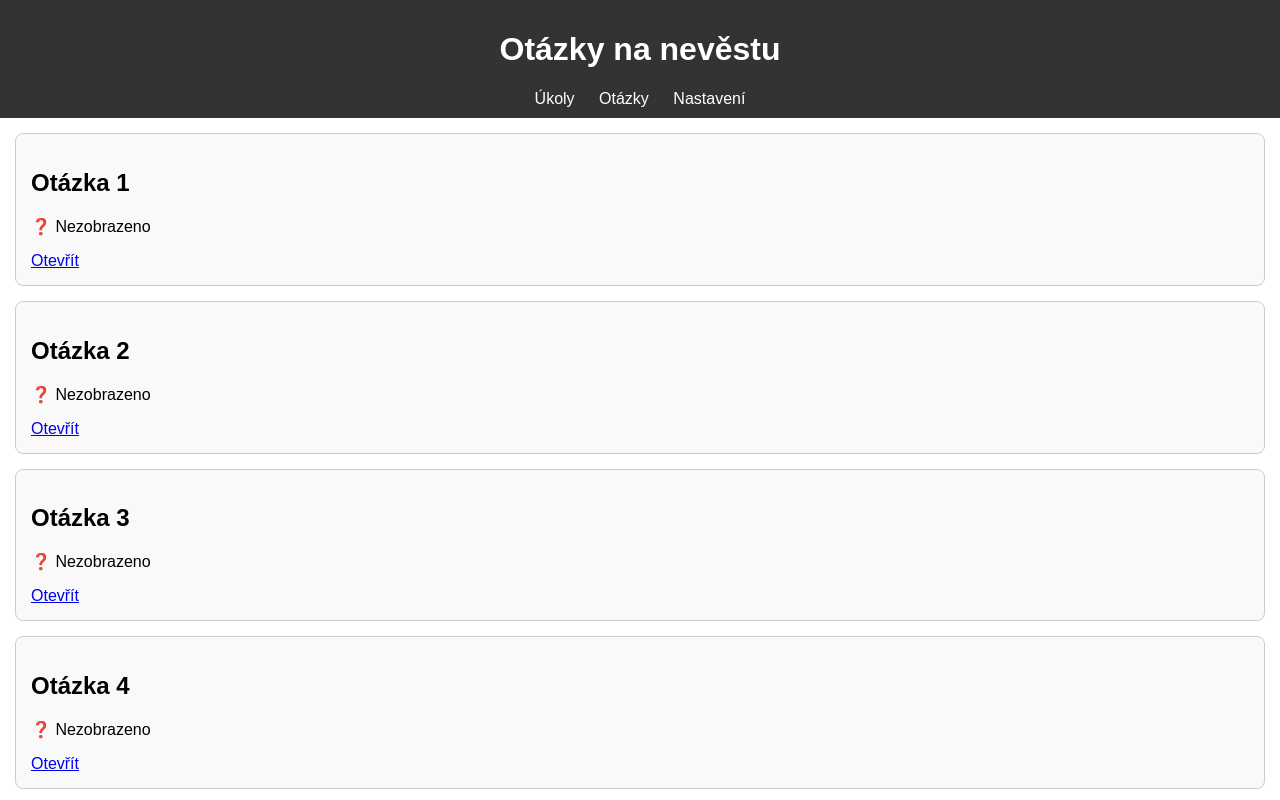
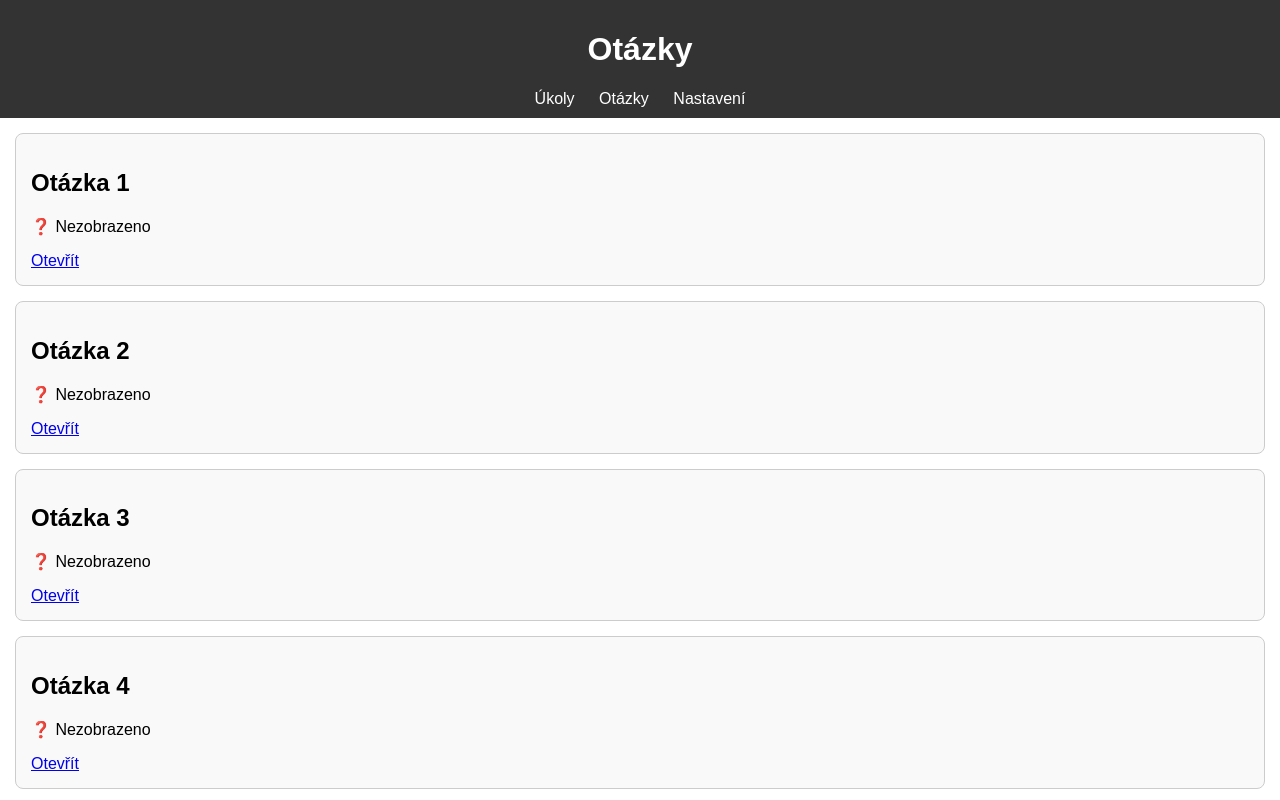
Before and after one commit to Johnymancvrk/harra_party, a plain HTML site: page otazky.html in a window 1280 px wide. Shown: the top 800 px of the page. Drawn offline with Linux system fonts and the light colour scheme.

Commit message:
Update otazky.html

```diff
--- a/otazky.html
+++ b/otazky.html
@@ -2,12 +2,12 @@
 <html lang="cs">
 <head>
     <meta charset="UTF-8">
-    <title>Otázky na nevěstu</title>
+    <title>Otázky</title>
     <link rel="stylesheet" href="styles.css">
 </head>
 <body>
 <header>
-    <h1>Otázky na nevěstu</h1>
+    <h1>Otázky</h1>
     <nav>
         <a href="index.html">Úkoly</a>
         <a href="otazky.html">Otázky</a>
```
